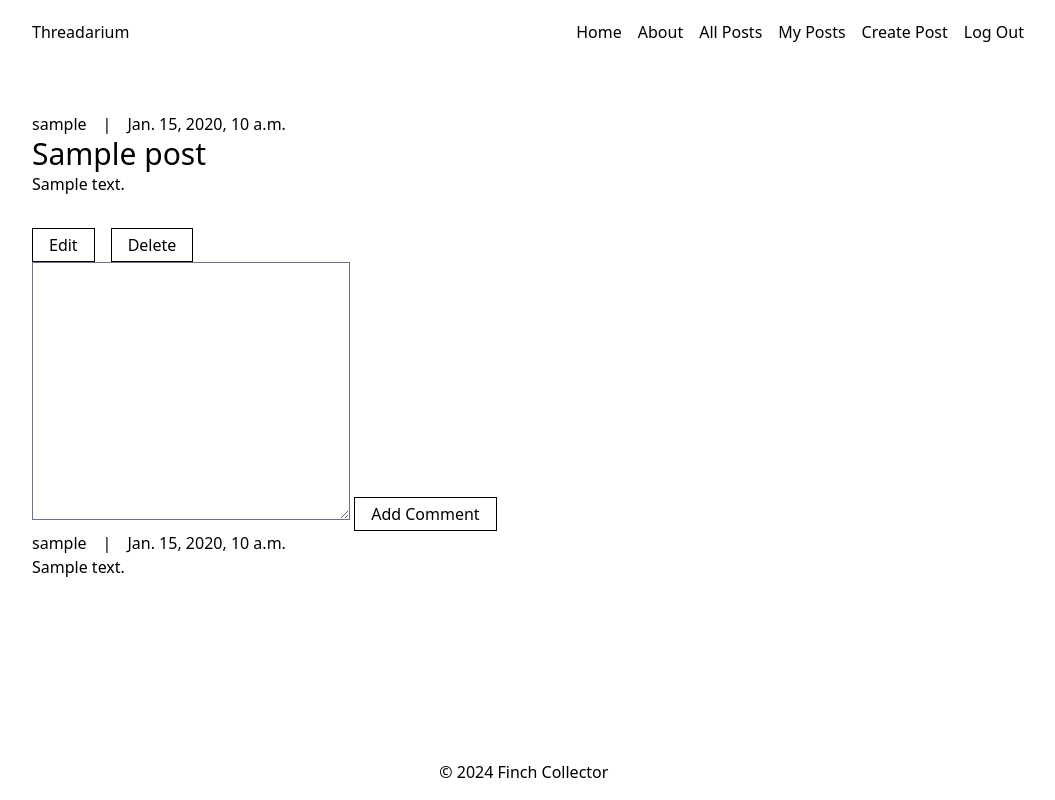
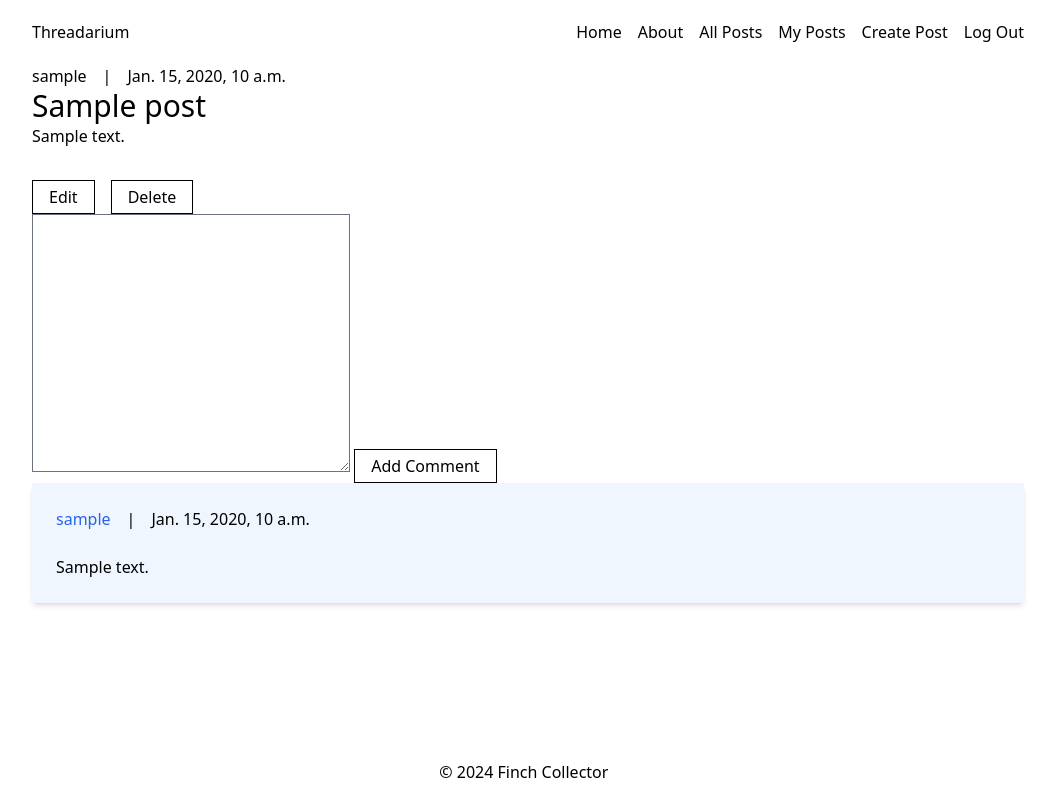
Before and after one commit to agviray/threadarium, a Django app: page /post/1/comment/ in a window 1280 px wide. Shown: the whole page, without its empty margins (112-1167 px from the left). Run offline with Django 5.2, Linux system fonts and the light colour scheme; a user stored in the database is signed in; tables that the repository leaves empty hold one stand-in row (values such as "Sample post"); some libraries are stand-ins or nearby versions.

Commit message:
Update comment styles

```diff
--- a/main_app/templates/posts/detail.html
+++ b/main_app/templates/posts/detail.html
@@ -31,15 +31,20 @@
     </form>
   </section>
   <section>
+    <div class="flex flex-col gap-4">
       {% for comment in post.comment_set.all %}
-    <article>
+      <article class="p-6 shadow-md bg-blue-50">
         <div class="flex flex gap-4">
-        <span class="inline-block">{{ comment.user }}</span> |
+          <span class="inline-block text-blue-600">{{ comment.user }}</span>
+          |
           <span class="inline-block">{{ comment.created_on }}</span>
         </div>
+        <div class="pt-6">
           <p>{{ comment.body }}</p>
+        </div>
       </article>
       {% endfor %}
+    </div>
   </section>
 </div>
 
--- a/theme/static/css/dist/styles.css
+++ b/theme/static/css/dist/styles.css
@@ -850,8 +850,27 @@
   border-color: rgb(0 0 0 / var(--tw-border-opacity));
 }
 
+.bg-blue-200 {
+  --tw-bg-opacity: 1;
+  background-color: rgb(191 219 254 / var(--tw-bg-opacity));
+}
+
+.bg-blue-100 {
+  --tw-bg-opacity: 1;
+  background-color: rgb(219 234 254 / var(--tw-bg-opacity));
+}
+
+.bg-blue-50 {
+  --tw-bg-opacity: 1;
+  background-color: rgb(239 246 255 / var(--tw-bg-opacity));
+}
+
 .p-4 {
   padding: 1rem;
+}
+
+.p-6 {
+  padding: 1.5rem;
 }
 
 .px-4 {
@@ -864,6 +883,14 @@
   padding-bottom: 0.25rem;
 }
 
+.pb-10 {
+  padding-bottom: 2.5rem;
+}
+
+.pt-28 {
+  padding-top: 7rem;
+}
+
 .pt-8 {
   padding-top: 2rem;
 }
@@ -872,20 +899,8 @@
   padding-top: 4rem;
 }
 
-.pt-10 {
-  padding-top: 2.5rem;
-}
-
-.pt-28 {
-  padding-top: 7rem;
-}
-
-.pb-20 {
-  padding-bottom: 5rem;
-}
-
-.pb-10 {
-  padding-bottom: 2.5rem;
+.pt-6 {
+  padding-top: 1.5rem;
 }
 
 .text-center {
@@ -902,9 +917,52 @@
   line-height: 2.25rem;
 }
 
+.text-xl {
+  font-size: 1.25rem;
+  line-height: 1.75rem;
+}
+
+.text-lg {
+  font-size: 1.125rem;
+  line-height: 1.75rem;
+}
+
 .text-red-500 {
   --tw-text-opacity: 1;
   color: rgb(239 68 68 / var(--tw-text-opacity));
+}
+
+.text-blue-400 {
+  --tw-text-opacity: 1;
+  color: rgb(96 165 250 / var(--tw-text-opacity));
+}
+
+.text-blue-700 {
+  --tw-text-opacity: 1;
+  color: rgb(29 78 216 / var(--tw-text-opacity));
+}
+
+.text-blue-600 {
+  --tw-text-opacity: 1;
+  color: rgb(37 99 235 / var(--tw-text-opacity));
+}
+
+.shadow-xl {
+  --tw-shadow: 0 20px 25px -5px rgb(0 0 0 / 0.1), 0 8px 10px -6px rgb(0 0 0 / 0.1);
+  --tw-shadow-colored: 0 20px 25px -5px var(--tw-shadow-color), 0 8px 10px -6px var(--tw-shadow-color);
+  box-shadow: var(--tw-ring-offset-shadow, 0 0 #0000), var(--tw-ring-shadow, 0 0 #0000), var(--tw-shadow);
+}
+
+.shadow-lg {
+  --tw-shadow: 0 10px 15px -3px rgb(0 0 0 / 0.1), 0 4px 6px -4px rgb(0 0 0 / 0.1);
+  --tw-shadow-colored: 0 10px 15px -3px var(--tw-shadow-color), 0 4px 6px -4px var(--tw-shadow-color);
+  box-shadow: var(--tw-ring-offset-shadow, 0 0 #0000), var(--tw-ring-shadow, 0 0 #0000), var(--tw-shadow);
+}
+
+.shadow-md {
+  --tw-shadow: 0 4px 6px -1px rgb(0 0 0 / 0.1), 0 2px 4px -2px rgb(0 0 0 / 0.1);
+  --tw-shadow-colored: 0 4px 6px -1px var(--tw-shadow-color), 0 2px 4px -2px var(--tw-shadow-color);
+  box-shadow: var(--tw-ring-offset-shadow, 0 0 #0000), var(--tw-ring-shadow, 0 0 #0000), var(--tw-shadow);
 }
 
 @media (min-width: 768px) {
@@ -929,14 +987,6 @@
     max-width: 64rem;
   }
 
-  .lg\:pt-72 {
-    padding-top: 18rem;
-  }
-
-  .lg\:pt-60 {
-    padding-top: 15rem;
-  }
-
   .lg\:text-6xl {
     font-size: 3.75rem;
     line-height: 1;
```
Lines whose indentation alone changed are shown as unchanged.
